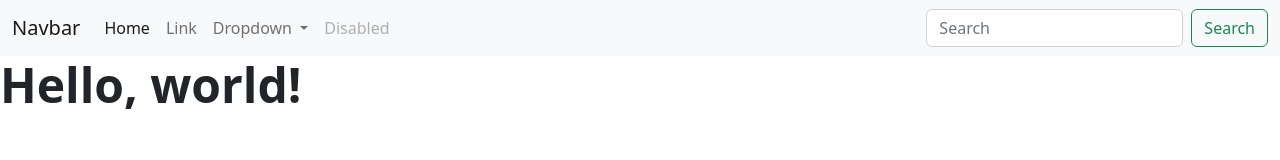
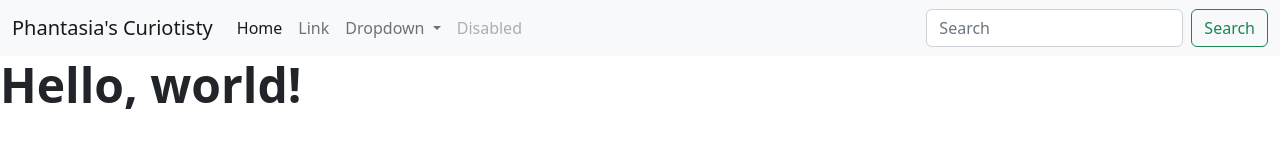
Before and after one commit to phantasiaphillips/BootStrapCapstone09-16-2022, a plain HTML site: page template.html in a window 1280 px wide. Drawn offline with nearby package versions, Linux system fonts and the light colour scheme.

Commit message:
Naming Title

```diff
--- a/template.html
+++ b/template.html
@@ -13,7 +13,7 @@
         <header>
             <nav class="navbar navbar-expand-lg bg-light">
                 <div class="container-fluid">
-                  <a class="navbar-brand" href="#">Navbar</a>
+                  <a class="navbar-brand" href="#">Phantasia&apos;s Curiotisty</a>
                   <button class="navbar-toggler" type="button" data-bs-toggle="collapse" data-bs-target="#navbarSupportedContent" aria-controls="navbarSupportedContent" aria-expanded="false" aria-label="Toggle navigation">
                     <span class="navbar-toggler-icon"></span>
                   </button>
```
